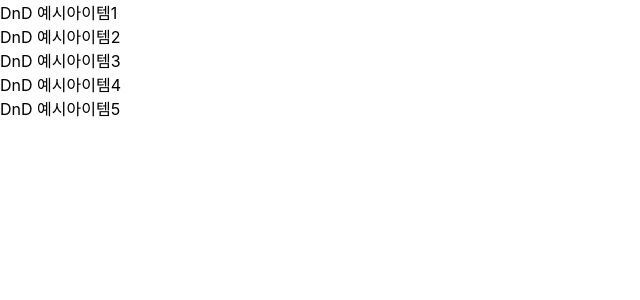
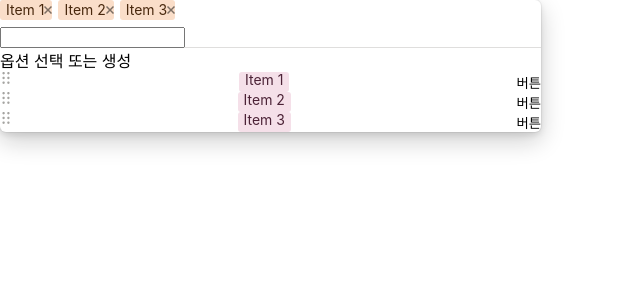
Before and after one commit to pasong0511/ts-ui-kit, a React (Create React App) app: page / in a window 1280 px wide. Shown: the top 300 px of the page, without its empty margins (0-640 px from the left). Built offline with nearby package versions, Linux system fonts and the light colour scheme.

Commit message:
멀티태그 드래그 기능 추가 & 폴더 추가

```diff
--- a/src/App.tsx
+++ b/src/App.tsx
@@ -1,62 +1,15 @@
-import React, { useState, ForwardedRef } from "react";
-import { DnDWrapper } from "./components/drag/DnDWrapper";
-import DragWrapper from "./components/drag_and_drop/DragWrapper";
+import React from "react";
+import "./App.css";
+import Calendar from "./components/Calendar";
+import MultiTag from "./components/multi_tag/MultiTag";
 
-export interface TestDnDItem {
-    id: string;
-    label: string;
+function App() {
+    return (
+        <div className="App">
+            {/* <Calendar useHoliday={true} /> */}
+            <MultiTag />
+        </div>
+    );
 }
 
-const DnDExamplePage = () => {
-    const [initialItems, _] = useState<TestDnDItem[]>([
-        {
-            id: "1~",
-            label: "DnD 예시아이템1",
-        },
-        {
-            id: "2~",
-            label: "DnD 예시아이템2",
-        },
-        {
-            id: "3~",
-            label: "DnD 예시아이템3",
-        },
-        {
-            id: "4~",
-            label: "DnD 예시아이템4",
-        },
-        {
-            id: "5~",
-            label: "DnD 예시아이템5",
-        },
-    ]);
-    const handleDragMove = (newList: TestDnDItem[]) => {
-        console.log("!드래그중일떄", newList);
-    };
-    const handleDragEnd = (newList: TestDnDItem[]) => {
-        console.log("@드래그끝났을떄", newList);
-    };
-
-    return (
-        <>
-            <div className="">
-                <div className="">
-                    <DragWrapper
-                        dragList={initialItems}
-                        onDragMove={handleDragMove}
-                        onDragEnd={handleDragEnd}
-                        dragSectionName={"multi-tag"}
-                    >
-                        {(dragItem, ref, isDragging) => (
-                            <div ref={ref}>
-                                <div> {dragItem.label}</div>
-                            </div>
-                        )}
-                    </DragWrapper>
-                </div>
-            </div>
-        </>
-    );
-};
-
-export default DnDExamplePage;
+export default App;
--- a/src/components/drag_and_drop/DragWrapper.tsx
+++ b/src/components/drag_and_drop/DragWrapper.tsx
@@ -55,6 +55,10 @@ export default function DragWrapper({
         }
     };
 
+    useEffect(() => {
+        setCurrentItems(dragList);
+    }, [dragList]);
+
     return (
         <DndProvider backend={HTML5Backend}>
             {currentItems.map((item, index) => (
--- a/src/components/MultiTag.tsx
+++ b/src/components/multi_tag/MultiTag.tsx
@@ -1,5 +1,6 @@
 import { ChangeEvent, KeyboardEvent, useEffect, useRef, useState } from "react";
 import MultiTagNode from "./MultiTagNode";
+import DragWrapper from "../drag_and_drop/DragWrapper";
 
 interface IMultiTagNode {
     id: number;
@@ -73,9 +74,12 @@ export default function MultiTag() {
         setData({ items: filterNodes, type: "delete" });
     };
 
-    useEffect(() => {
-        console.log("🥩🥩", nodes);
-    }, [nodes]);
+    const handleDragMove = (newList: IMultiTagNode[]) => {
+        console.log("!드래그중일떄", newList);
+    };
+    const handleDragEnd = (newList: IMultiTagNode[]) => {
+        console.log("@드래그끝났을떄", newList);
+    };
 
     return (
         <div className="multitag">
@@ -96,8 +100,14 @@ export default function MultiTag() {
                 <span>옵션 선택 또는 생성</span>
                 <div>
                     <div style={{ display: "flex", flexDirection: "column" }}>
-                        {nodes.map((data) => (
-                            <div>
+                        <DragWrapper
+                            dragList={nodes}
+                            onDragMove={handleDragMove}
+                            onDragEnd={handleDragEnd}
+                            dragSectionName={"multi-tag"}
+                        >
+                            {(dragItem, ref, isDragging) => (
+                                <div ref={ref}>
                                     <div
                                         style={{
                                             display: "flex",
@@ -120,14 +130,15 @@ export default function MultiTag() {
                                             </svg>
                                         </div>
                                         <label className="label">
-                                        {data.label}
+                                            {dragItem.label}
                                         </label>
                                         <div className="info-btn">
                                             <button>버튼</button>
                                         </div>
                                     </div>
                                 </div>
-                        ))}
+                            )}
+                        </DragWrapper>
                     </div>
                     <div onClick={handleClickLine}>
                         {value && (
```
Also changed, not shown: src/App__.tsx (deleted, +0 -15 lines), src/App_drag.tsx (deleted, +0 -110 lines), src/components/multi_tag/MultiTagNode.tsx (renamed from src/components/MultiTagNode.tsx). Lines whose indentation alone changed are shown as unchanged.
